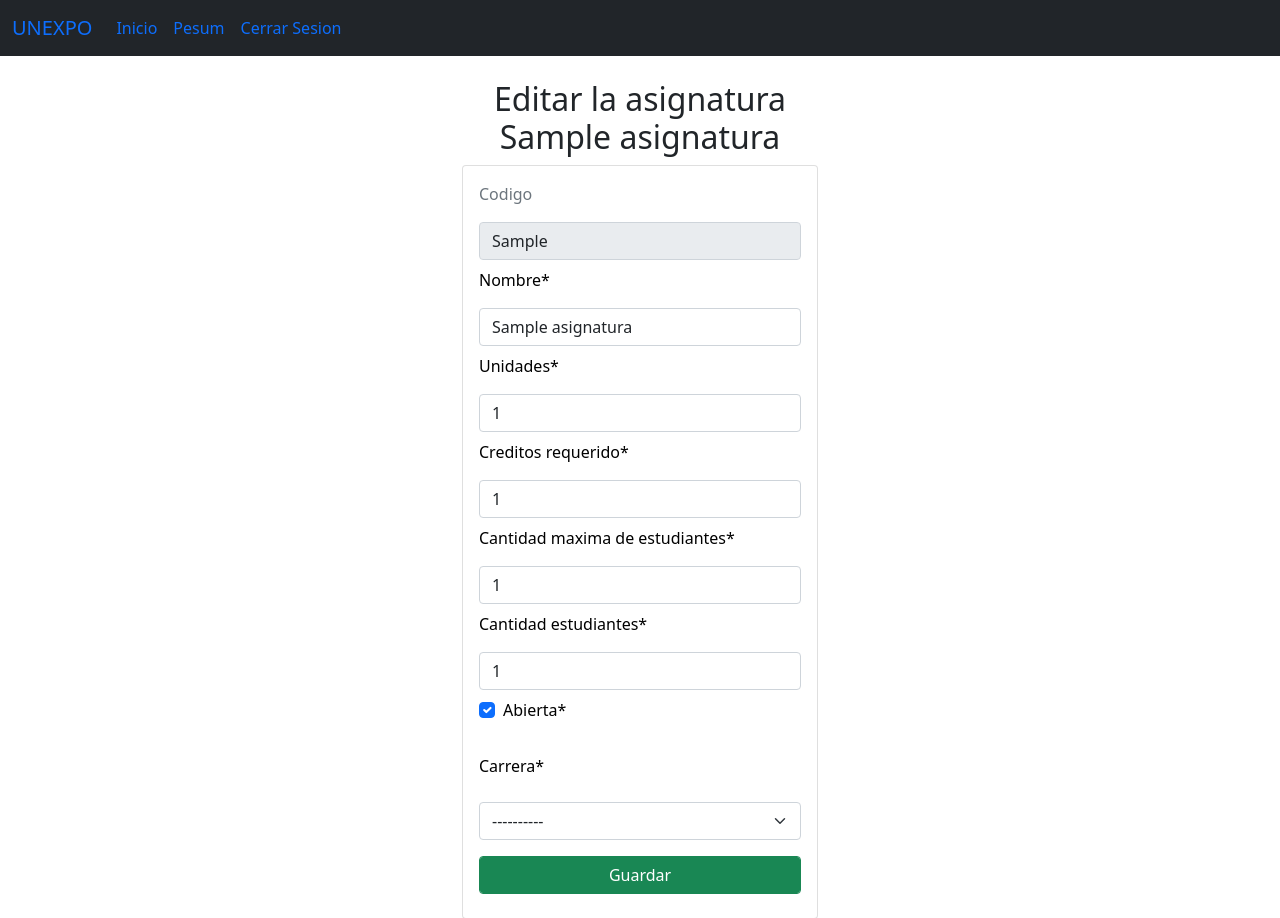
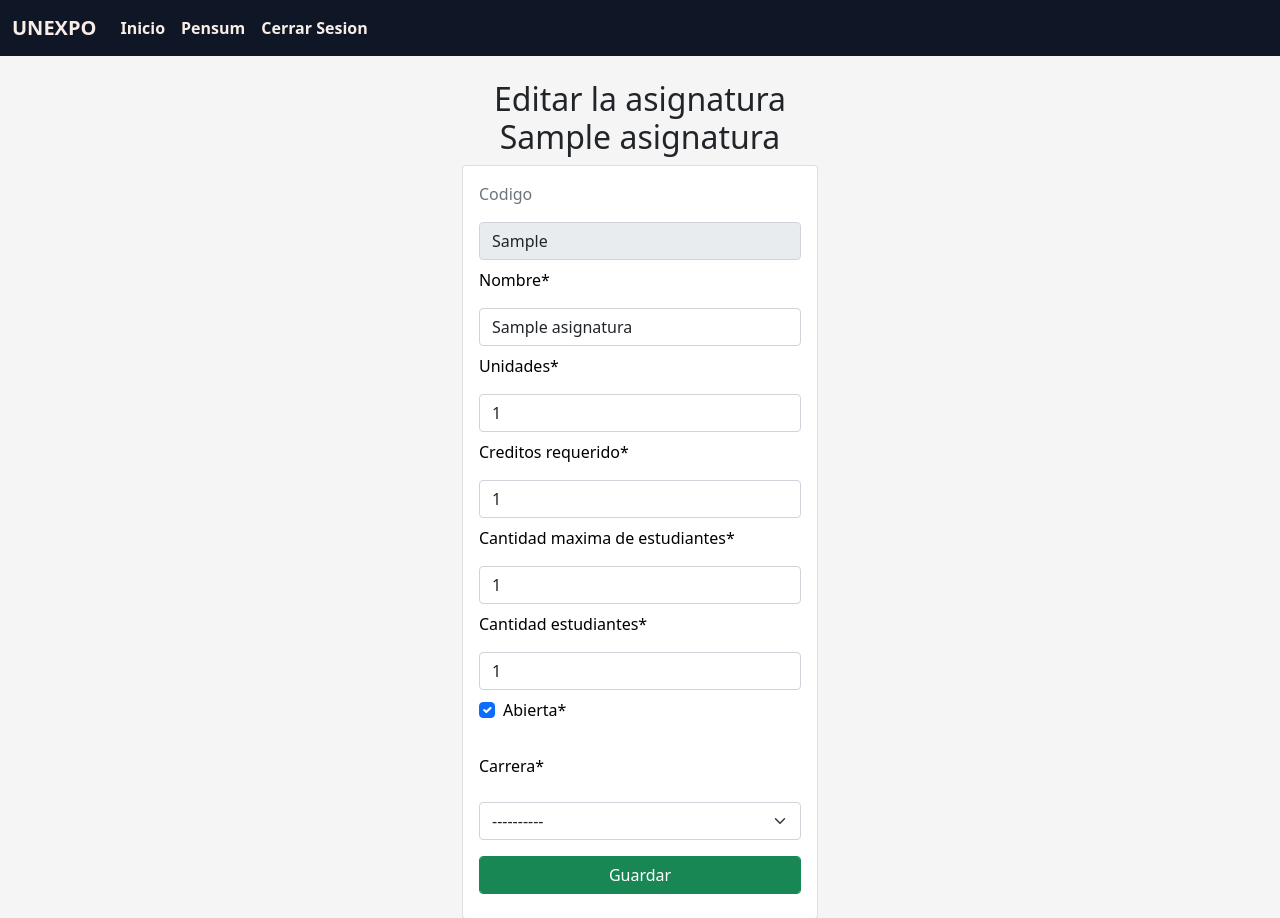
Before and after one commit to ApoliJ28/unexpo_manage, a Django app: a page that uses Academico/templates/base.html in a window 1280 px wide. Shown: the top 918 px of the page. Run offline with Django 4.2, Linux system fonts and the light colour scheme; a user stored in the database is signed in; tables that the repository leaves empty hold one stand-in row (values such as "Sample post").

Commit message:
Commit Frontend

```diff
--- a/Academico/static/css/style.css
+++ b/Academico/static/css/style.css
@@ -1,5 +1,32 @@
 body{
-    background: #606c88;  /* fallback for old browsers */
-    background: -webkit-linear-gradient(to right, #3f4c6b, #606c88);  /* Chrome 10-25, Safari 5.1-6 */
-    background: linear-gradient(to right, #3f4c6b, #606c88); /* W3C, IE 10+/ Edge, Firefox 16+, Chrome 26+, Opera 12+, Safari 7+ */
+    background: #f5f5f5;  /* fallback for old browsers */
+
 }
+/* Nav Bar */
+.nav-background {
+    background-color: #0F1626;
+
+}
+.nav-background a{
+    color:#F8EEE7;
+    font-weight: bold;
+}
+.nav-background a:hover{
+    color:#66ebf7;
+    font-weight: bold;
+}
+.nav-btn{
+    color:white;
+    background-color: #f8eee757;
+}
+th,td{
+    text-align: center;
+    vertical-align: center;
+
+}
+
+/* Formulario  */
+
+.form button {
+    width: 100%;
+}
--- a/Academico/templates/base.html
+++ b/Academico/templates/base.html
@@ -11,16 +11,16 @@
   <link href="https://cdn.jsdelivr.net/npm/bootstrap@5.1.3/dist/css/bootstrap.min.css" rel="stylesheet"
     integrity="sha384-1BmE4kWBq78iYhFldvKuhfTAU6auU8tT94WrHftjDbrCEXSU1oBoqyl2QvZ6jIW3" crossorigin="anonymous">
   <!-- CUSTOM BOOSTRAP -->
-  <link rel="stylesheet" href="{% static 'css/style.css' %}]">
+  <link rel="stylesheet" href="{% static 'css/style.css' %}">
 </head>
 
 <body>
   <!-- NAVBAR -->
 
-  <nav class="navbar navbar-expand-lg bg-dark">
+  <nav class="navbar navbar-expand-lg nav-background">
     <div class="container-fluid">
       <a class="navbar-brand" href="{% url 'inicio' %}">UNEXPO</a>
-      <button class="navbar-toggler" type="button" data-bs-toggle="collapse" data-bs-target="#navbarNav"
+      <button class="navbar-toggler nav-btn" type="button" data-bs-toggle="collapse" data-bs-target="#navbarNav"
         aria-controls="navbarNav" aria-expanded="false" aria-label="Toggle navigation">
         <span class="navbar-toggler-icon"></span>
       </button>
@@ -32,7 +32,7 @@
               <a class="nav-link active" aria-current="page" href="{% url 'inicio' %}">Inicio</a>
           </li>
           <li class="nav-item">
-              <a class="nav-link" href="{% url 'pensum' %}">Pesum</a>
+              <a class="nav-link" href="{% url 'pensum' %}">Pensum</a>
           </li>
           <li class="nav-item">
               <a class="nav-link" href="{% url 'salir' %}">Cerrar Sesion</a>
@@ -78,7 +78,7 @@
     integrity="sha384-ka7Sk0Gln4gmtz2MlQnikT1wXgYsOg+OMhuP+IlRH9sENBO0LRn5q+8nbTov4+1p"
     crossorigin="anonymous"></script>
   <!-- CUSTOM SCRIPT -->
-
+  <script src="{% static 'js/gestionasignaturas.js' %}"></script>
 </body>
 
 </html>
```
